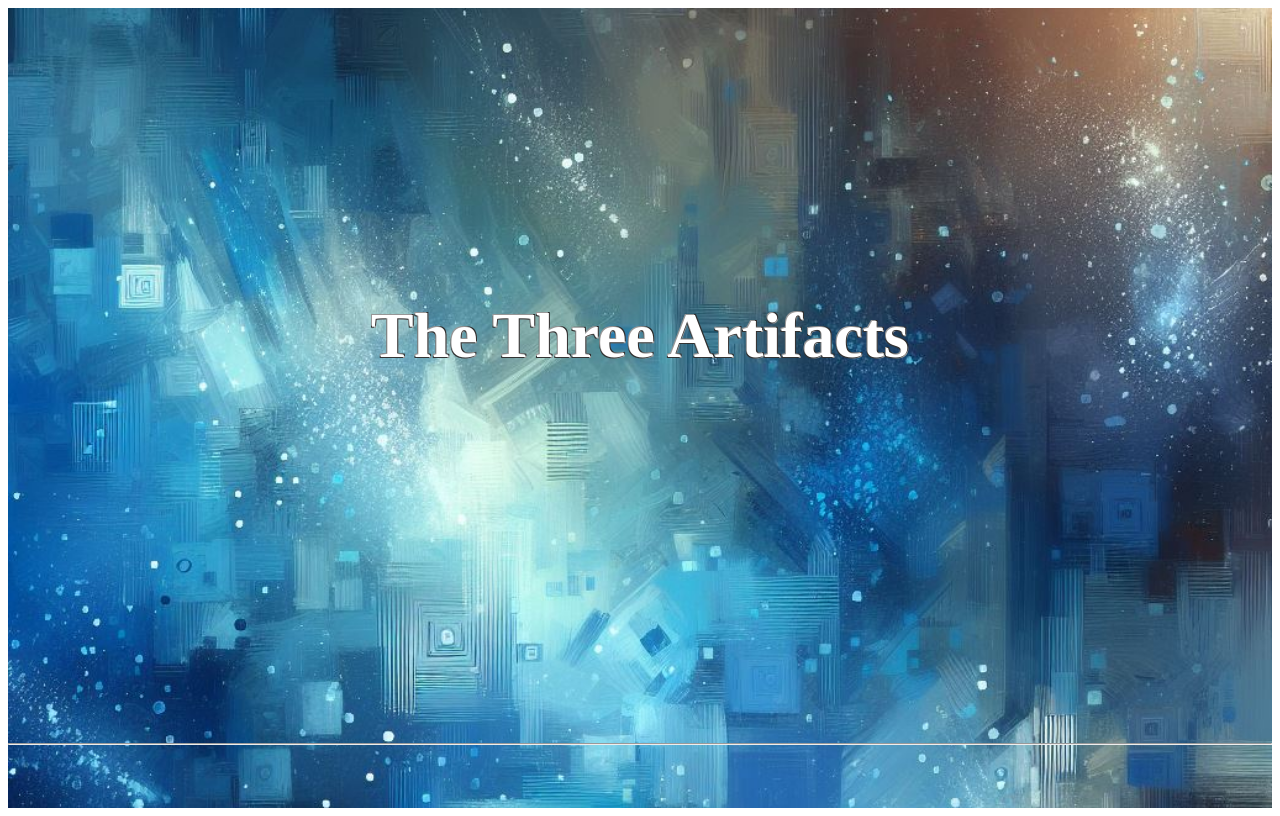
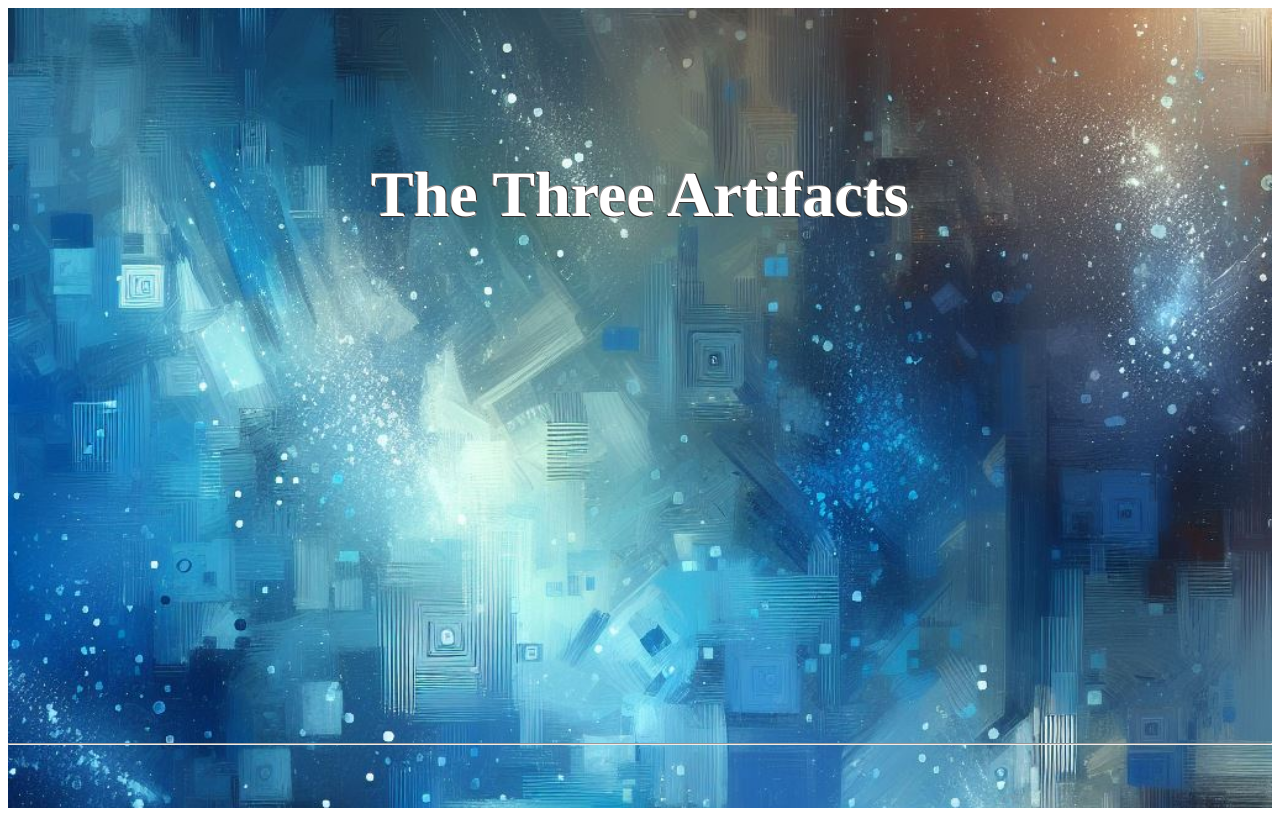
Before and after one commit to Wilma-Norman/Scrum-Project-assignment, a React (Vite) app: page /artifacts in a window 1280 px wide. Built offline with nearby package versions, Linux system fonts and the light colour scheme.

Commit message:
adjusted code in artifacts hero and css

```diff
--- a/src/Components/Artifacts/ArtifactsHero/ArtifactsHero.module.css
+++ /dev/null
@@ -1,39 +0,0 @@
-.heroContainer {
-    background-repeat: no-repeat;
-    background-size: cover;
-    color: white;
-    display: flex;
-    flex-direction: column;
-    height: 100vh;
-    width: 100%;
-}
-
-.header {
-    display: flex;
-    height: auto;
-    flex-grow: 1;
-    font-size: 2.2rem;
-    justify-content: center;
-    margin-top: 150px;
-    text-align: center;
-    text-shadow: -1px -1px 0 #979797, 1px -1px 0 #302f2f, -1px 1px 0 #333333, 1px 1px 0 #979797;
-    width: 100%;
-}
-
-.heroLine {
-    background-color: grey;
-    margin-bottom: 15%;
-    width: 100%;
-}
-
-
-
-@media screen and (min-width: 768px) {
-    .header {
-
-        font-size: 4rem;
-    }
-    .heroLine {
-        margin-bottom: 5%;
-    }
-}
--- a/src/Components/Artifacts/Hero/Artifacts.module.css
+++ b/src/Components/Artifacts/Hero/Artifacts.module.css
@@ -14,7 +14,7 @@
     flex-grow: 1;
     font-size: 2.2rem;
     justify-content: center;
-    margin-top: 55%;
+    margin-top: 150px;
     text-align: center;
     text-shadow: -1px -1px 0 #979797, 1px -1px 0 #302f2f, -1px 1px 0 #333333, 1px 1px 0 #979797;
     width: 100%;
@@ -28,17 +28,6 @@
 
 @media screen and (min-width: 768px) {
     .header {
-        margin-top: 33%;
-        font-size: 3.5rem;
-    }
-    .heroLine {
-        margin-bottom: 10%;
-    }
-}
-
-@media screen and (min-width: 1200px) {
-    .header {
-        margin-top: 23%;
         font-size: 4rem;
     }
     .heroLine {
--- /dev/null
+++ b/src/Pages/Artifacts/Artifacts.module.css
@@ -0,0 +1,10 @@
+:root {
+    --artifact-bg-color: rgb(65, 65, 65);
+}
+
+.artifactContainer {
+    background-color: var(--artifact-bg-color);
+    color: white;
+    display: flex;
+    width: 100%;
+}
--- a/src/Pages/Artifacts/index.jsx
+++ b/src/Pages/Artifacts/index.jsx
@@ -1,13 +1,11 @@
 import ArtifactHero from "../../Components/Artifacts/Hero"
-
+import styles from "./Artifacts.module.css"
 
 const Artifacts = () => {
     return(
-        <>
-
-        <ArtifactHero/>
-
-        </>
+        <div className={styles.artifactContainer}>
+            <ArtifactHero/>
+        </div>
     )
 }
 
```
Also changed, not shown: src/Components/Artifacts/ArtifactsHero/index.jsx (deleted, +0 -12 lines).
